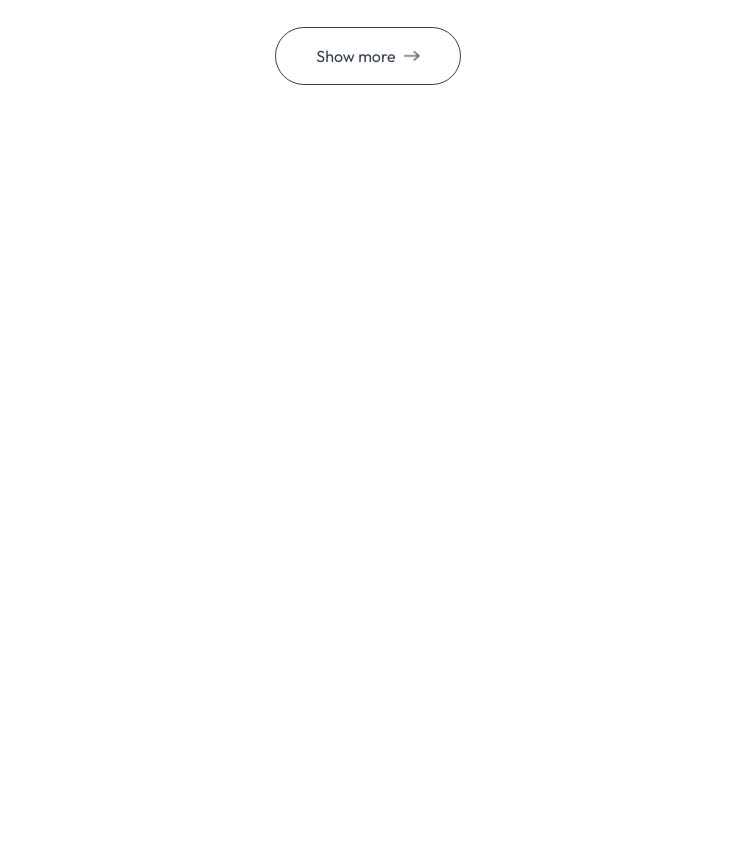
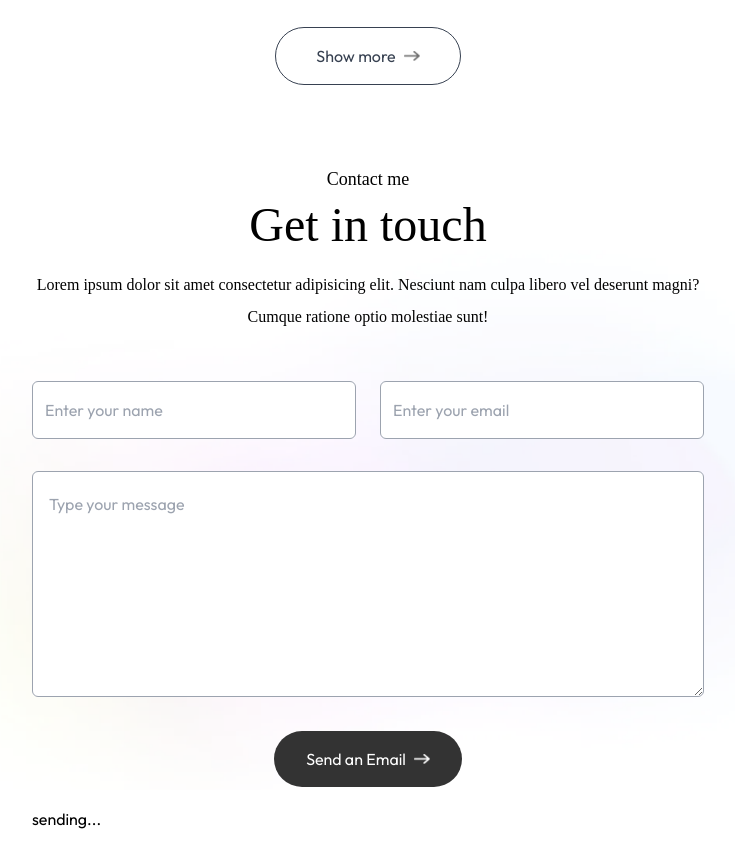
Before and after one commit to Matrix-Monk/my-portfolio, a Next.js app: page / in a window 1280 px wide. Shown: the part 2760-3627 px from the top of the page, without its empty margins (272-1007 px from the left). Before the commit the page ends 2885 px from the top, so only its background shows below. Built offline with nearby package versions, Linux system fonts and the light colour scheme; a web font is replaced by a local one.

Commit message:
Add contact page

```diff
--- /dev/null
+++ b/app/components/Contact.jsx
@@ -0,0 +1,48 @@
+import { assets } from "@/assets/assets";
+import Image from "next/image";
+import React from "react";
+
+const Contact = () => {
+  return (
+    <div
+      id="contact"
+      className="w-full px-[12%] py-10 scroll-mt-20 bg-[url('/footer-bg-color.png')] bg-no-repeat bg-center bg-[90%_auto]"
+    >
+      <h4 className="text-center mb-2 text-lg font-Ovo">Contact me</h4>
+      <h2 className="text-center text-5xl font-Ovo">Get in touch</h2>
+      <p className="text-center max-w-2xl mx-auto mt-5 mb-12 font-Ovo">
+        Lorem ipsum dolor sit amet consectetur adipisicing elit. Nesciunt nam
+        culpa libero vel deserunt magni? Cumque ratione optio molestiae sunt!
+      </p>
+
+      <form className="max-w-2xl mx-auto" action="">
+        <div className="grid grid-cols-auto gap-6 mt-10 mb-8">
+          <input
+            type="text"
+            placeholder="Enter your name"
+            required
+            className="flex-1 p-3 outline-none border-[0.5px] border-gray-400 rounded-md bg-white"
+          />
+          <input
+            type="email"
+            placeholder="Enter your email"
+            required
+            className="flex-1 p-3 outline-none border-[0.5px] border-gray-400 rounded-md bg-white"
+          />
+        </div>
+
+        <textarea
+          rows="6"
+          placeholder="Type your message"
+          required
+          className="w-full p-4 outline-none border-[0.5px] border-gray-400 rounded-md bg-white mb-6"
+        ></textarea>
+
+              <button className="py-3 px-8 w-max flex items-center justify-between gap-2 bg-black/80 text-white rounded-full mx-auto hover:bg-black duration-500" type="submit">Send an Email <Image src={assets.right_arrow_white} alt="" className="w-4" /></button>
+              <p className="mt-4" >sending...</p>
+      </form>
+    </div>
+  );
+};
+
+export default Contact;
--- a/app/page.js
+++ b/app/page.js
@@ -1,6 +1,7 @@
 "use client"
 
 import About from "./components/About";
+import Contact from "./components/Contact";
 import Header from "./components/Header";
 import Navbar from "./components/Navbar";
 import Services from "./components/Services";
@@ -13,7 +14,8 @@
       <Header />
       <About />
       <Services />
-      <Work/>
+      <Work />
+      <Contact/>
     </div>
   );
 }
```
